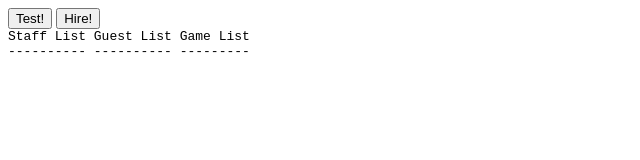
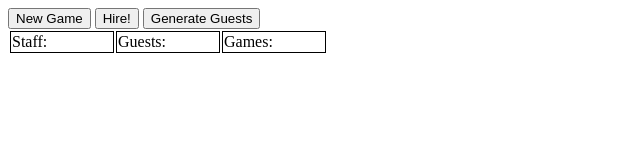
Before and after one commit to dcchambers/casino-simulator, a plain HTML site: page src/casino.html in a window 1280 px wide. Shown: the whole page, without its empty margins (0-640 px from the left). Drawn offline with Linux system fonts and the light colour scheme.

Commit message:
guest generation

```diff
--- a/src/casino.css
+++ b/src/casino.css
@@ -1,3 +1,4 @@
-#test {
-  margin-top:200px;
+td {
+  border: 1px solid black;
+  width: 100px;
 }
--- a/src/casino.html
+++ b/src/casino.html
@@ -1,13 +1,15 @@
 <html>
   <head>
     <title> Casino Simulator! </title>
-    <script src = "casino.js"></script>
+    <script src = 'casino.js'></script>
+    <link rel='stylesheet' type='text/css' href='casino.css'>
   </head>
 
   <body>
 
-    <button onclick="test()">Test!</button>
-    <button onclick="hireStaff()">Hire!</button>
+    <button onclick='newGame()'>New Game</button>
+    <button onclick='hireStaff()'>Hire!</button>
+    <button onclick='generateGuests()'>Generate Guests</button>
 
     <div id='hireNewStaff' style='display:none;'>
       Select job: <select>
@@ -17,13 +19,19 @@
       </select>
     </div>
 
-    <code>
-      <div id="test">
-        Staff List    Guest List    Game List<br>
-        ----------    ----------   ---------<br>
-      </div>
-    </code>
+    <table>
+      <td id='staffList'>
+        Staff:<br>
+      </td>
 
+      <td id='guestList'>
+        Guests:
+      </td>
+
+      <td id='gameList'>
+        Games:
+      </tds>
+    </table>
     <!--
     <canvas id="display" width="600" height="400" style="border:1px solid #d3d3d3;"></canvas>
     <button onclick="drawUI()">Draw UI</button>-->
--- a/src/casino.js
+++ b/src/casino.js
@@ -1,3 +1,5 @@
+var guestList = [];
+
 
 function update(){
   //Update tick... run calculations for staff, guests, and each game.
@@ -37,19 +39,17 @@ function Game(gameName, dealer, listOfGuests, minBet, maxBet){
 }
 //var testGame = new Game("Test Game 1", testDealer, <listOfGuests>, 5, 500);
 
-function Guest(guestName, age, gender, money, luckyNumber){
+function Guest(guestName, age, money, luckyNumber){
   this.guestName = guestName;
   this.age = age;
-  this.gender = gender;
   this.money = money;
   this.luckyNumber = luckyNumber;
 }
 //var testGuest = new Guest("Jill", 45, "Female", 1000, 7);
 
-function Staff(staffName, age, gender, job, salary){
+function Staff(staffName, age, job, salary){
   this.staffName = staffName;
   this.age = age;
-  this.gender = gender;
   this.job = job;
   this.salary = salary;
 }
@@ -63,6 +63,15 @@ function createNewGuest(guestName, age, gender, money, luckyNumber){
 
 }
 
+function generateGuests(){
+  var i;
+  for (i = 0; i <10; i++) {
+    var tempGuestName = 'Guest' + i.toString();
+    createNewGuest(tempGuestName, 25, 1000, 7);
+  }
+  guestList.push(...TODO)...
+}
+
 function hireStaff(){
   document.getElementById('hireNewStaff').style.display='block';
 }
```
